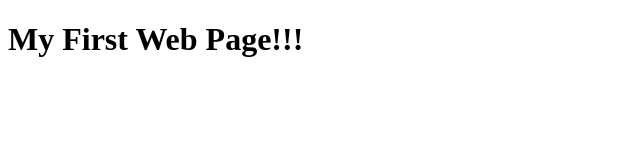
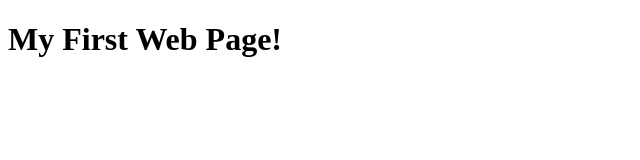
Before and after one commit to Tristan7861/DWDD1600, a plain HTML site: page 01test/index.html in a window 1280 px wide. Shown: the full height of the page, 0-640 px from the left. Drawn offline with Linux system fonts and the light colour scheme.

Commit message:
Made title changes

```diff
--- a/01test/index.html
+++ b/01test/index.html
@@ -6,6 +6,6 @@
 	<title>document</title>
 </head>
 <body>
-        <h1>My First Web Page!!!</h1>
+        <h1>My First Web Page!</h1>
 </body>
 </html>
```
